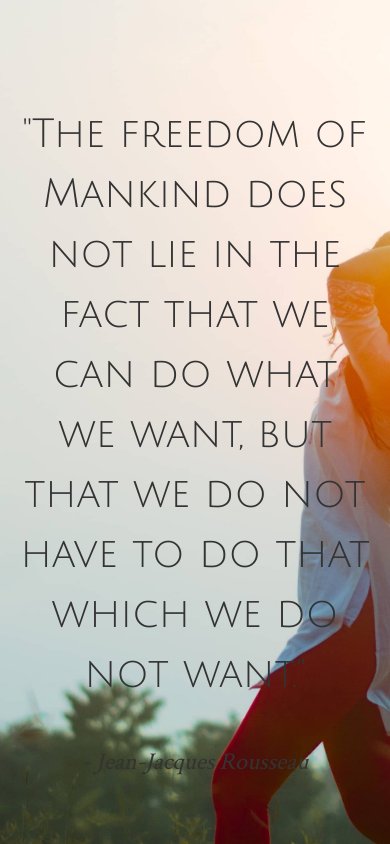
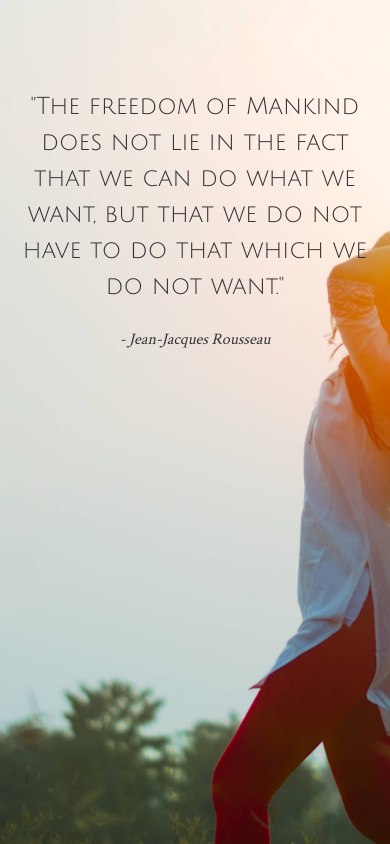
Before and after one commit to oanasobi/simple-quote, a plain HTML site: page index.html in a window 390 px wide. Drawn offline with Linux system fonts and the light colour scheme.

```diff
--- a/main.css
+++ b/main.css
@@ -26,3 +26,11 @@ body{
   font-size: 1.5rem;
   font-style: italic;
 }
+@media screen and (max-width:600px){
+  .quote{
+    font-size: 1.5rem;
+  }
+  .author {
+    font-size: 1rem;
+  }
+}
```
